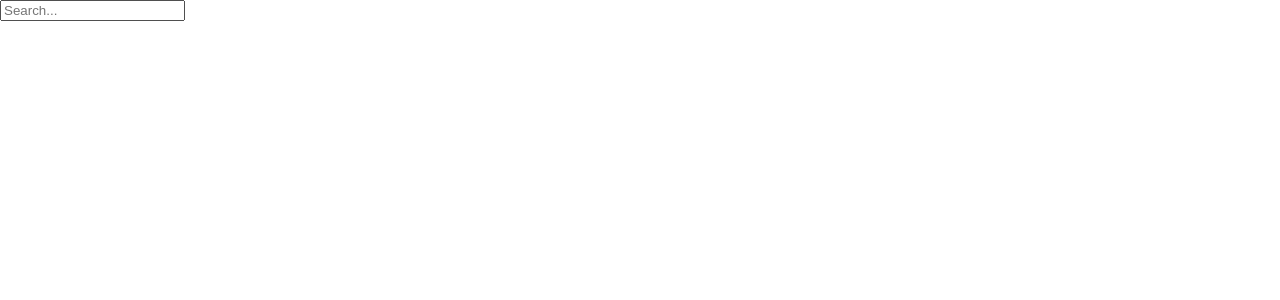
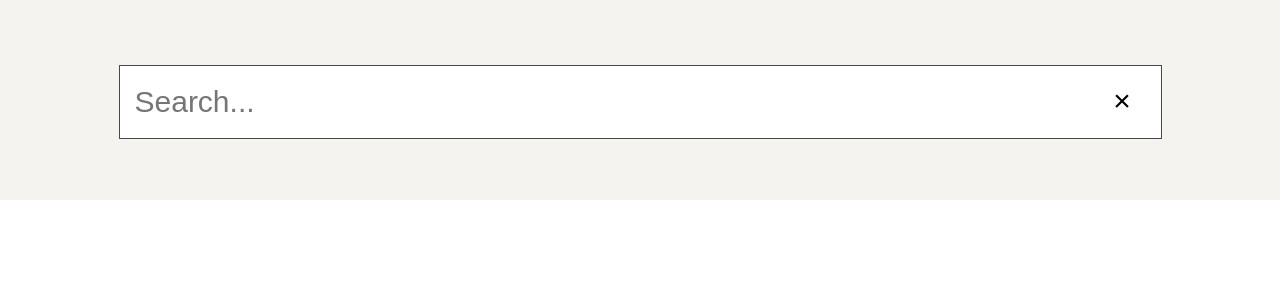
Before and after one commit to VorobeyKirill/search-react-app, a React (Create React App) app: page / in a window 1280 px wide. Shown: the top 300 px of the page. Built offline with nearby package versions, Linux system fonts and the light colour scheme.

Commit message:
style: add sass package to the project, add styles for SearchBar component

```diff
--- a/package.json
+++ b/package.json
@@ -40,5 +40,8 @@
       "last 1 firefox version",
       "last 1 safari version"
     ]
+  },
+  "devDependencies": {
+    "sass": "^1.69.5"
   }
 }
--- a/src/components/SearchBar/SearchBar.scss
+++ b/src/components/SearchBar/SearchBar.scss
@@ -0,0 +1,31 @@
+.search-bar__form {
+    background-color: #F4F3F0;
+    height: 200px;
+    text-align: center;
+    position: relative;
+}
+
+.search-bar__input {
+    position: relative;
+    height: 70px;
+    width: 80%;
+    top: 65px;
+    border: 1px solid #48474D;
+    padding-left: 15px;
+    line-height: 40px;
+    font-size: 30px;
+}
+
+.search-bar__clear-button {
+    position: absolute;
+    width: 30px;
+    height: 30px;
+    font-size: 30px;
+    line-height: 30px;
+    text-align: center;
+    background-color: transparent;
+    border: 0;
+    cursor: pointer;
+    top: 85px;
+    right: calc(10% + 15px)
+}
--- a/src/components/SearchBar/SearchBar.tsx
+++ b/src/components/SearchBar/SearchBar.tsx
@@ -1,4 +1,5 @@
 import { FormEvent, useState } from "react";
+import "./SearchBar.scss";
 
 interface ISearchBarProps {
     handleSearchBarSubmit: (event: FormEvent<HTMLFormElement>, searchValue: string) => Promise<void>
@@ -7,14 +8,22 @@ interface ISearchBarProps {
 export const SearchBar = ({ handleSearchBarSubmit }: ISearchBarProps) => {
     const [searchValue, setSearchValue] = useState('');
 
+    const handleClearButtonClick = () => {
+        setSearchValue('');
+    };
+
     return (
         <form className="search-bar__form" onSubmit={(event) => handleSearchBarSubmit(event, searchValue)}>
             {/* Input type="search" has clear input cross-button by default */}
             <input className="search-bar__input"
-                type="search"
+                type="text"
                 placeholder="Search..."
                 value={searchValue}
                 onChange={(event) => setSearchValue(event.target.value)} />
+            <button className="search-bar__clear-button"
+                type="reset"
+                title="Clear input"
+                onClick={handleClearButtonClick}>×</button>
         </form>
     );
 };
```
Also changed, not shown: 1 other file (tests, documents, lock files or other folders).
